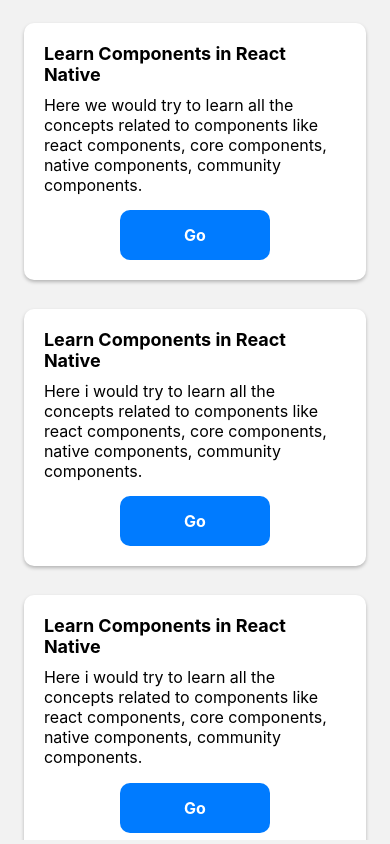
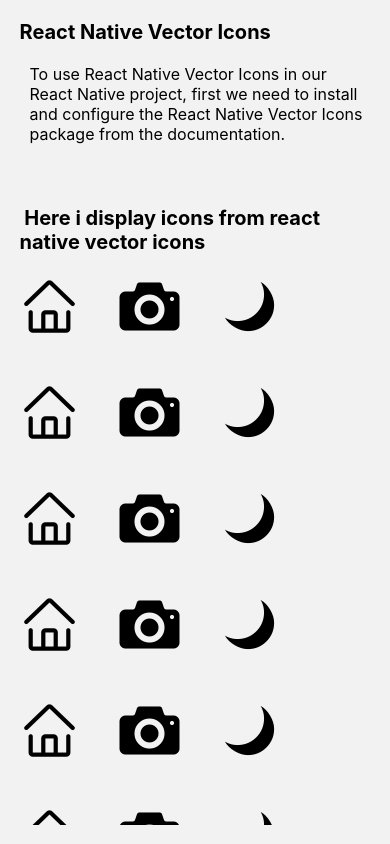
Before and after one commit to Sakib-203-15-3883/React-Native-In-Depth-2024, a React Native app: screen /VectorIcons in a window 390 px wide. Built offline with nearby package versions, Linux system fonts and the light colour scheme.

Commit message:
vector icons

```diff
--- a/MainStackNavigators/NativeStack.jsx
+++ b/MainStackNavigators/NativeStack.jsx
@@ -5,6 +5,7 @@
 import Main from '../src/Main/Main';
 import Components from '../src/LearnComponents/Components';
 import FlatList from '../src/FlatList/FlatList';
+import VectorIcons from '../src/VectorIcons/VectorIcons';
 
 const Stack = createNativeStackNavigator();
 
@@ -16,6 +17,7 @@
       }}>
       <Stack.Screen name="Main" component={Main} />
       <Stack.Screen name="Components" component={Components} />
+      <Stack.Screen name="VectorIcons" component={VectorIcons} />
       <Stack.Screen name="FlatList" component={FlatList} />
     </Stack.Navigator>
   );
--- a/babel.config.js
+++ b/babel.config.js
@@ -1,3 +1,8 @@
 module.exports = {
   presets: ['module:@react-native/babel-preset'],
+  env: {
+    production: {
+      plugins: ['react-native-paper/babel'],
+    },
+  },
 };
--- a/package.json
+++ b/package.json
@@ -14,8 +14,10 @@
     "@react-navigation/native-stack": "^6.9.26",
     "react": "18.2.0",
     "react-native": "0.74.0",
+    "react-native-paper": "^5.12.3",
     "react-native-safe-area-context": "^4.10.1",
-    "react-native-screens": "^3.31.1"
+    "react-native-screens": "^3.31.1",
+    "react-native-vector-icons": "^10.0.3"
   },
   "devDependencies": {
     "@babel/core": "^7.20.0",
--- a/src/Main/Main.jsx
+++ b/src/Main/Main.jsx
@@ -19,10 +19,10 @@
 
     {
       id: '2',
-      title: 'Learn Components in React Native',
+      title: 'Learn react-native-vector-icons',
       content:
-        'Here i would try to learn all the concepts related to components like react components, core components, native components, community components.',
-        screen: 'FlatList',
+        'Here we would try to learn  the concepts related to VectorIcons and use different types of icons in react native project  ',
+        screen: 'VectorIcons',
     },
 
     {
--- /dev/null
+++ b/src/VectorIcons/VectorIcons.jsx
@@ -0,0 +1,87 @@
+import React from 'react';
+import {StyleSheet, View, Text, ScrollView} from 'react-native';
+import Home from 'react-native-vector-icons/AntDesign';
+import Camera from 'react-native-vector-icons/Entypo';
+import Moon from 'react-native-vector-icons/Entypo';
+import {SafeAreaView} from 'react-native-safe-area-context';
+
+const TextDataComponent = () => {
+  return (
+    <ScrollView style={styles.container}>
+      <SafeAreaView>
+        <View>
+          <Text style={styles.title}>React Native Vector Icons</Text>
+          <View style={styles.item}>
+            <Text style={styles.text}>
+              To use React Native Vector Icons in our React Native project,
+              first we need to install and configure the React Native Vector
+              Icons package from the documentation.
+            </Text>
+          </View>
+        </View>
+
+        <View style={styles.buttons}>
+          <Text style={styles.title}>
+            {' '}
+            Here i display icons from react native vector icons{' '}
+          </Text>
+
+          <View
+            style={{
+              display: 'flex',
+              flexDirection: 'row',
+              gap: 40,
+              flexWrap: 'wrap',
+            }}>
+            <Home name="home" size={60} color="black" />
+            <Camera name="camera" size={60} color="black" />
+            <Moon name="moon" size={60} color="black" />
+            <Home name="home" size={60} color="black" />
+            <Camera name="camera" size={60} color="black" />
+            <Moon name="moon" size={60} color="black" />
+            <Home name="home" size={60} color="black" />
+            <Camera name="camera" size={60} color="black" />
+            <Moon name="moon" size={60} color="black" />
+            <Home name="home" size={60} color="black" />
+            <Camera name="camera" size={60} color="black" />
+            <Moon name="moon" size={60} color="black" />
+            <Home name="home" size={60} color="black" />
+            <Camera name="camera" size={60} color="black" />
+            <Moon name="moon" size={60} color="black" />
+            <Home name="home" size={60} color="black" />
+            <Camera name="camera" size={60} color="black" />
+            <Moon name="moon" size={60} color="black" />
+          </View>
+        </View>
+      </SafeAreaView>
+    </ScrollView>
+  );
+};
+
+const styles = StyleSheet.create({
+  container: {
+    flex: 1,
+    margin: '5%',
+  },
+  title: {
+    fontSize: 20,
+    fontWeight: 'bold',
+    marginBottom: 20,
+    color: 'black',
+  },
+  item: {
+    flexDirection: 'row',
+    alignItems: 'center',
+    marginBottom: 10,
+  },
+  text: {
+    fontSize: 16,
+    marginLeft: 10,
+    color: 'black',
+  },
+  buttons: {
+    marginTop: '15%',
+  },
+});
+
+export default TextDataComponent;
```
Also changed, not shown: 2 other files (tests, documents, lock files or other folders).
